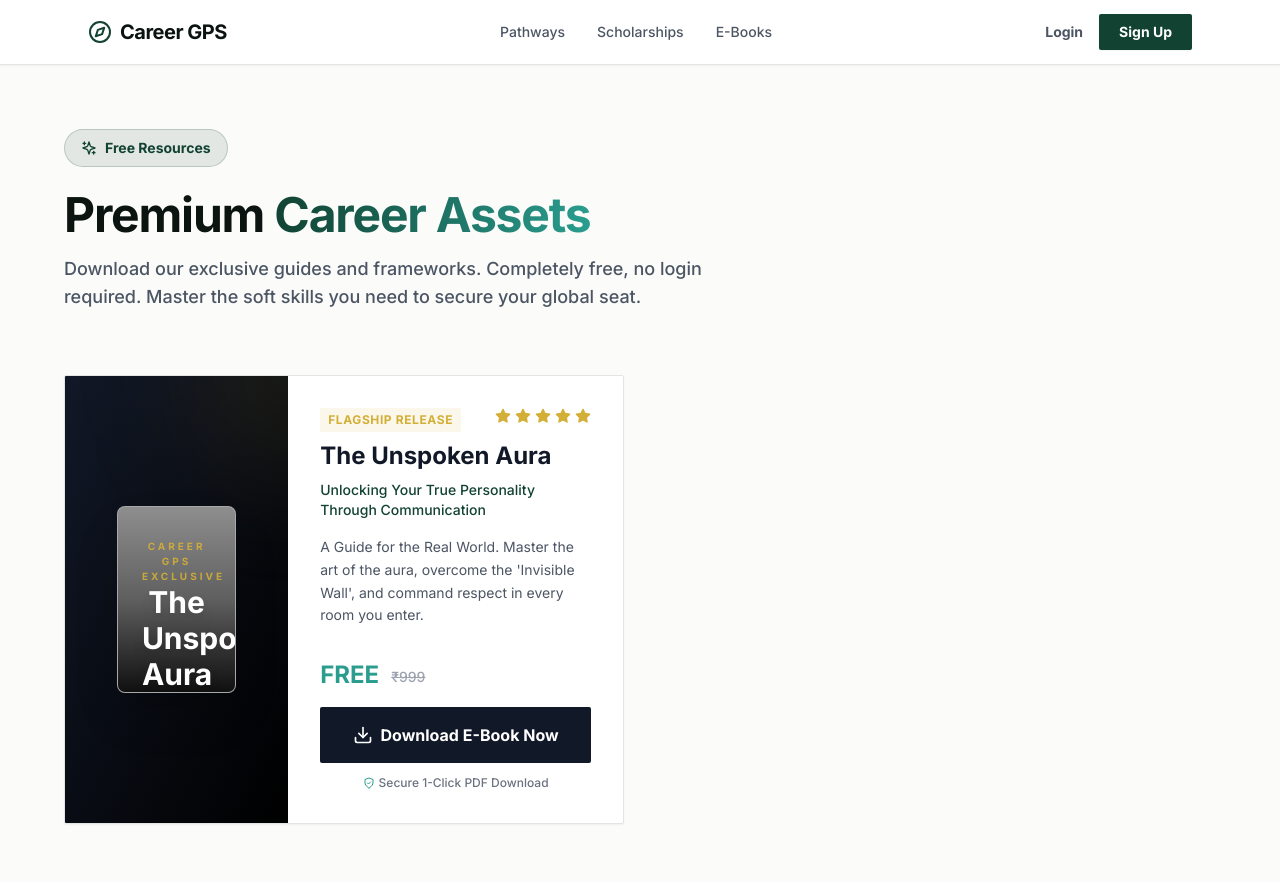
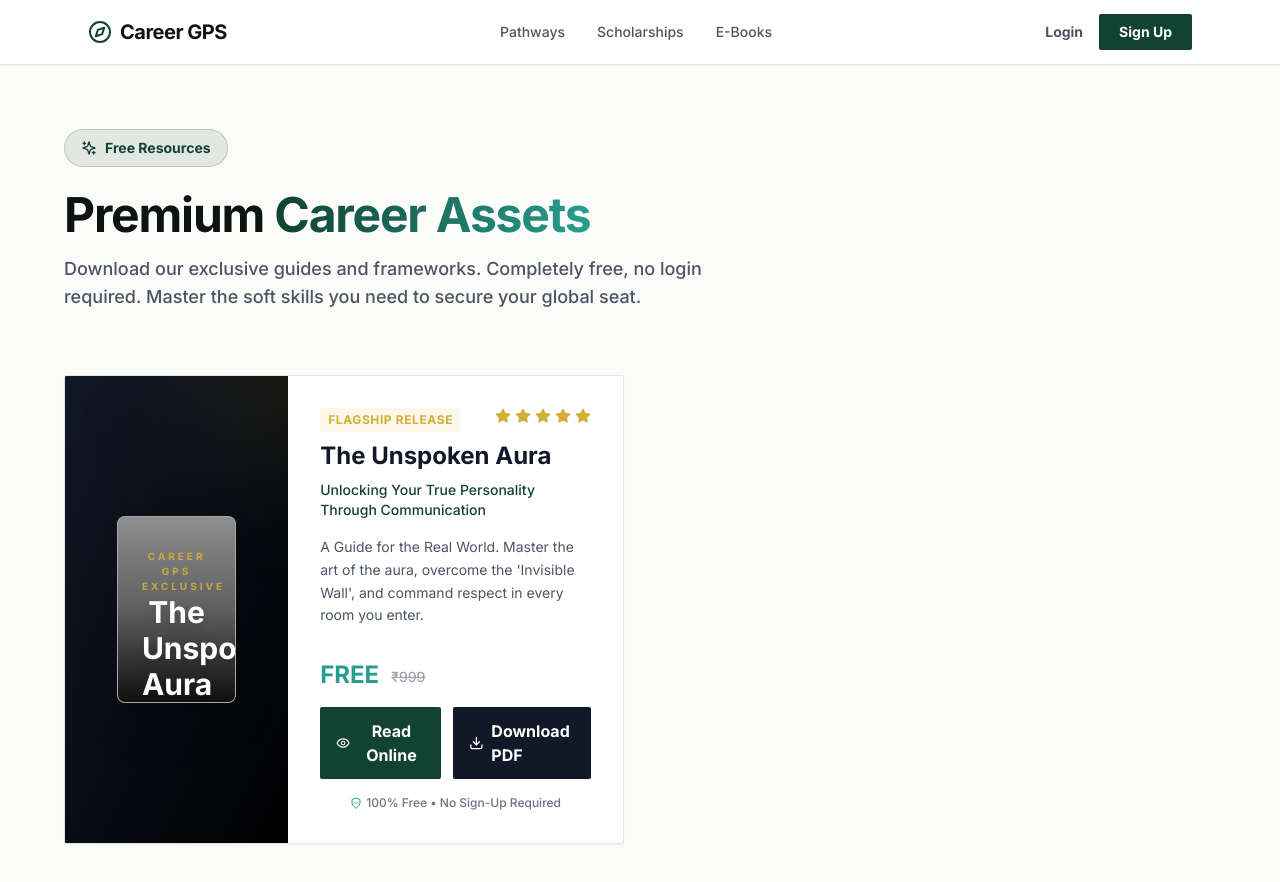
Before and after one commit to SahilDhinwa/Career-gps2.0, a Next.js app: page /e-books in a window 1280 px wide. Shown: the top 882 px of the page. Built offline with nearby package versions, Linux system fonts and the light colour scheme; no server answers; grey boxes are pictures that could not be loaded.

Commit message:
Enhance E-Books page with PDF viewer and buttons

```diff
--- a/app/e-books/page.tsx
+++ b/app/e-books/page.tsx
@@ -1,7 +1,10 @@
+"use client";
+
 import Link from "next/link";
-import { Download, Sparkles, Star, ShieldCheck } from "lucide-react";
+import { Download, Sparkles, Star, ShieldCheck, Eye, X, BookOpen } from "lucide-react";
+import { useState } from "react";
 
-// 1. THE DIGITAL ASSET DICTIONARY (Updated with The Unspoken Aura)
+// 1. THE DIGITAL ASSET DICTIONARY
 const careerAssets = [
   {
     id: "unspoken-aura",
@@ -11,15 +14,18 @@ const careerAssets = [
     price: "FREE",
     originalPrice: "₹999",
     tag: "Flagship Release",
-    color: "from-gray-900 to-black", // Royal dark aesthetic background
-    coverBgImage: "/unspoken-aura-bg.jpg", // The AI image you will generate and put in 'public'
-    fileUrl: "/The Glass World.pdf" // The exact PDF you provided, placed in the 'public' folder
+    color: "from-gray-900 to-black",
+    coverBgImage: "/unspoken-aura-bg.jpg",
+    fileUrl: "/The Glass World.pdf"
   }
 ];
 
 export default function EBooksDirectory() {
+  // 2. STATE TO CONTROL THE IN-PAGE E-READER
+  const [viewingPdf, setViewingPdf] = useState<string | null>(null);
+
   return (
-    <div className="min-h-screen bg-background py-16 px-6">
+    <div className="min-h-screen bg-background py-16 px-6 relative">
       <div className="max-w-6xl mx-auto">
 
         {/* Header Section */}
@@ -44,28 +50,24 @@ export default function EBooksDirectory() {
               <div className={`sm:w-2/5 p-8 flex items-center justify-center bg-gradient-to-br ${asset.color} relative overflow-hidden`}>
                 <div className="absolute top-0 right-0 w-48 h-48 bg-warning/10 rounded-full blur-3xl -translate-y-1/2 translate-x-1/2 pointer-events-none"></div>
 
-                {/* The Credit Card Ratio Cover (Aspect Ratio 54:85) */}
+                {/* The Credit Card Ratio Cover */}
                 <div
                   className="w-3/4 aspect-[54/85] rounded-lg shadow-2xl flex flex-col justify-between p-6 transform group-hover:scale-105 transition-transform duration-500 relative z-10 border border-white/10 overflow-hidden"
                   style={{
-                    // Fallback gradient if the image isn't loaded yet
                     background: `linear-gradient(to bottom right, #0f172a, #020617)`,
                     backgroundImage: `url(${asset.coverBgImage})`,
                     backgroundSize: 'cover',
                     backgroundPosition: 'center'
                   }}
                 >
-                  {/* Glassmorphism Dark Overlay for Text Readability */}
                   <div className="absolute inset-0 bg-gradient-to-t from-black/90 via-black/40 to-black/10"></div>
 
-                  {/* Top Branding */}
                   <div className="relative z-10 text-center mt-2">
                     <p className="text-[10px] font-bold text-warning uppercase tracking-[0.3em] opacity-90">
                       Career GPS Exclusive
                     </p>
                   </div>
 
-                  {/* Main Title Area */}
                   <div className="relative z-10 text-center mb-4">
                     <h3 className="font-heading font-bold text-white text-2xl md:text-3xl leading-tight mb-2 drop-shadow-lg">
                       The Unspoken<br/>Aura
@@ -76,7 +78,6 @@ export default function EBooksDirectory() {
                     <div className="w-12 h-0.5 bg-warning mx-auto mt-4 opacity-80"></div>
                   </div>
 
-                  {/* Bottom Subtitle */}
                   <div className="relative z-10 text-center">
                     <p className="text-[9px] text-gray-400 uppercase tracking-widest font-bold">
                       A Guide for the Real World
@@ -109,18 +110,28 @@ export default function EBooksDirectory() {
                     <span className="text-sm font-medium text-gray-400 line-through mb-1">{asset.originalPrice}</span>
                   </div>
 
-                  {/* Functional Direct Download Button */}
+                  {/* 3. DUAL-ACTION BUTTONS (Read Online vs Download) */}
+                  <div className="flex flex-col sm:flex-row gap-3">
+                    <button
+                      onClick={() => setViewingPdf(asset.fileUrl)}
+                      className="flex-1 bg-primary text-white font-bold py-3 px-4 rounded-sm hover:bg-primaryHover transition-colors flex items-center justify-center gap-2 shadow-sm"
+                    >
+                      <Eye className="w-5 h-5" /> Read Online
+                    </button>
+
                     <a
                       href={asset.fileUrl}
                       download="The_Unspoken_Aura_CareerGPS.pdf"
                       target="_blank"
                       rel="noopener noreferrer"
-                    className="w-full bg-gray-900 text-white font-bold py-4 px-4 rounded-sm hover:bg-primary transition-colors flex items-center justify-center gap-2 group-hover:shadow-lg cursor-pointer"
+                      className="flex-1 bg-gray-900 text-white font-bold py-3 px-4 rounded-sm hover:bg-gray-800 transition-colors flex items-center justify-center gap-2 shadow-sm cursor-pointer"
                     >
-                    <Download className="w-5 h-5" /> Download E-Book Now
+                      <Download className="w-5 h-5" /> Download PDF
                     </a>
-                  <p className="text-center text-xs text-gray-500 mt-3 font-medium flex items-center justify-center gap-1">
-                    <ShieldCheck className="w-3 h-3 text-success" /> Secure 1-Click PDF Download
+                  </div>
+
+                  <p className="text-center text-xs text-gray-500 mt-4 font-medium flex items-center justify-center gap-1">
+                    <ShieldCheck className="w-3 h-3 text-success" /> 100% Free • No Sign-Up Required
                   </p>
                 </div>
               </div>
@@ -128,8 +139,44 @@ export default function EBooksDirectory() {
             </div>
           ))}
         </div>
+      </div>
 
+      {/* 4. THE IN-PAGE FULLSCREEN E-READER MODAL */}
+      {viewingPdf && (
+        <div className="fixed inset-0 z-50 flex flex-col bg-background/95 backdrop-blur-md animate-in fade-in duration-300">
+
+          {/* Reader Top Navbar */}
+          <div className="flex justify-between items-center p-4 border-b border-surfaceBorder bg-surface shadow-sm">
+            <div className="flex items-center gap-3">
+              <div className="w-10 h-10 bg-primary/10 rounded-full flex items-center justify-center">
+                <BookOpen className="w-5 h-5 text-primary" />
               </div>
+              <div>
+                <h3 className="font-heading font-bold text-foreground leading-tight">Career GPS E-Reader</h3>
+                <p className="text-xs text-gray-500 font-medium">The Unspoken Aura</p>
+              </div>
+            </div>
+
+            <button
+              onClick={() => setViewingPdf(null)}
+              className="px-4 py-2 bg-gray-100 hover:bg-gray-200 text-gray-700 rounded-sm font-bold text-sm transition-colors flex items-center gap-2"
+            >
+              <X className="w-4 h-4" /> Close Reader
+            </button>
+          </div>
+
+          {/* PDF Iframe Viewer */}
+          <div className="flex-grow w-full h-full p-0 sm:p-6 bg-gray-100/50">
+            {/* Adding #toolbar=0 hides the browser's default PDF menu to make it look like a native app */}
+            <iframe
+              src={`${viewingPdf}#toolbar=0`}
+              className="w-full h-full sm:rounded-sm shadow-2xl border border-surfaceBorder bg-white"
+              title="Career GPS E-Reader"
+            />
+          </div>
+        </div>
+      )}
+
     </div>
   );
 }
```
Lines whose indentation alone changed are shown as unchanged.
